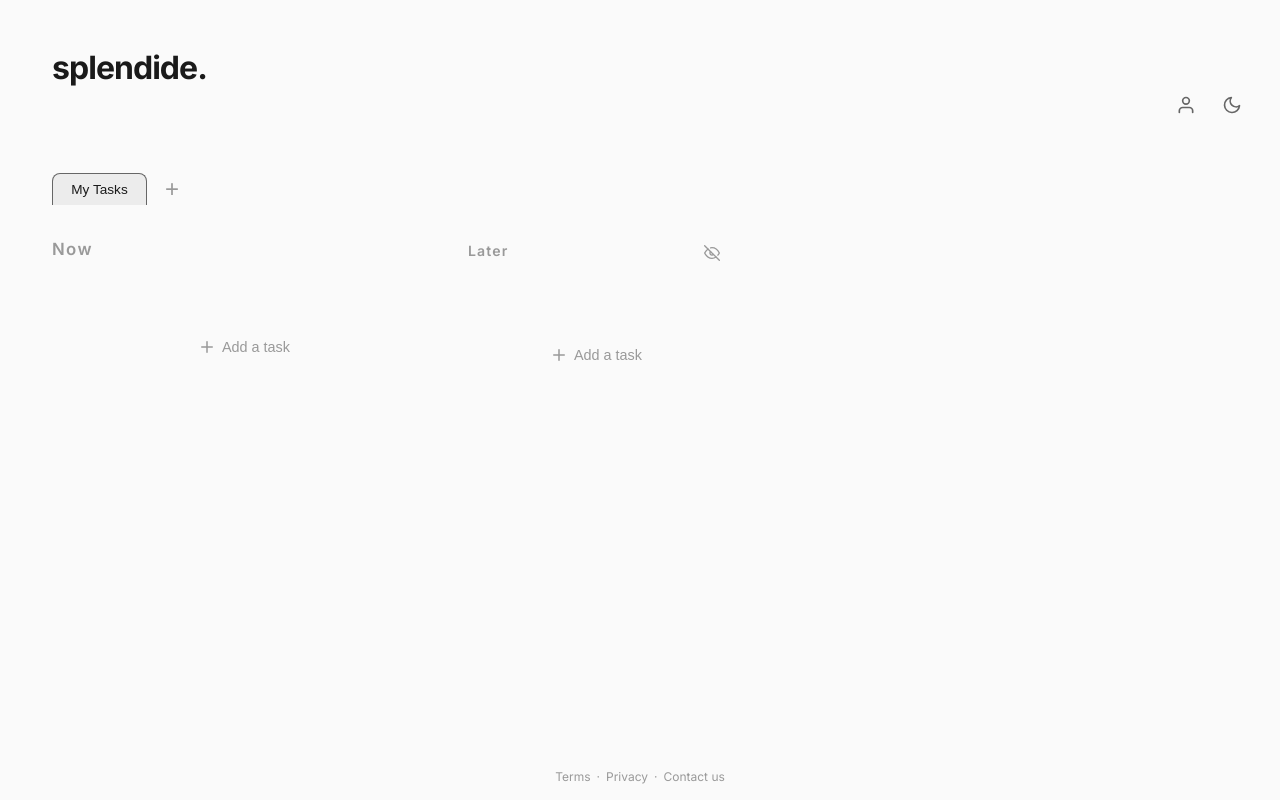
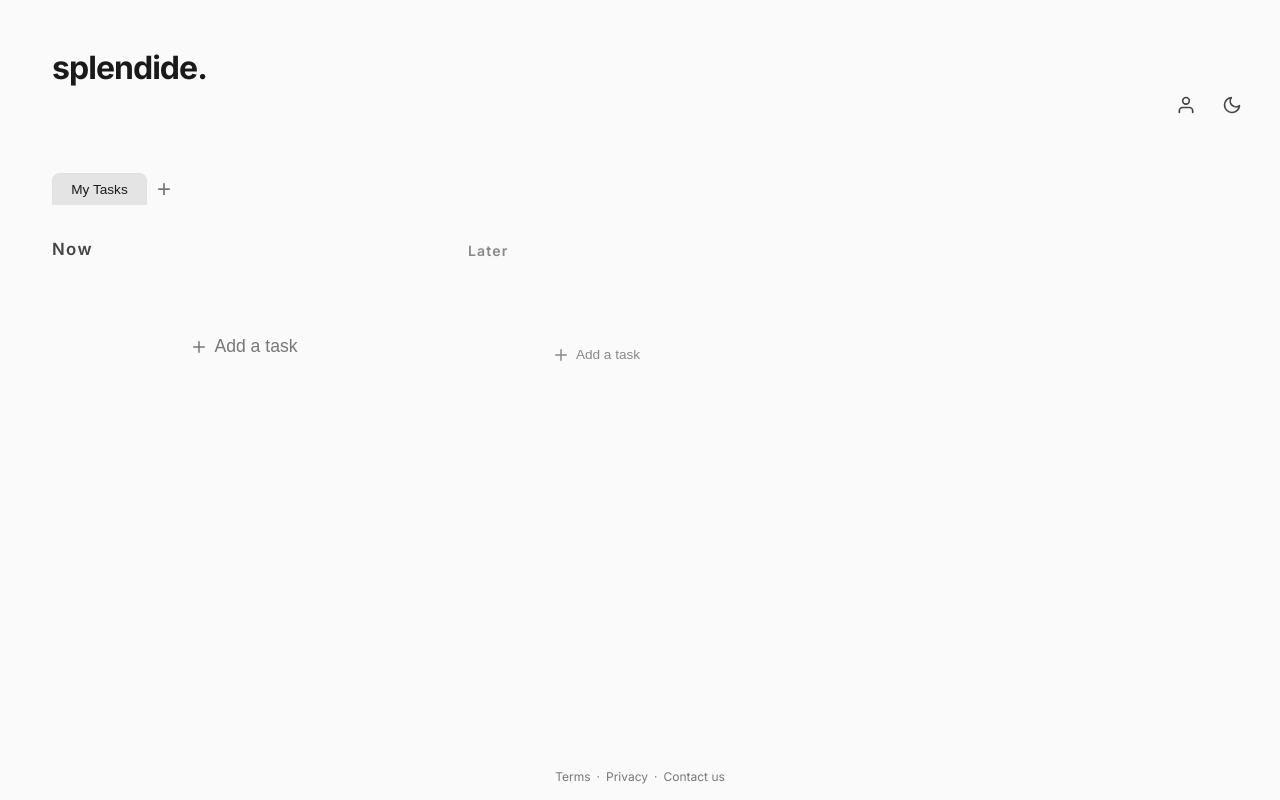
Before and after one commit to NeoIsThere/splendide-frontend, an Angular app: page / in a window 1280 px wide. Built offline with nearby package versions, Linux system fonts and the light colour scheme.

Commit message:
deployed

```diff
--- a/src/app/pages/home/home.component.html
+++ b/src/app/pages/home/home.component.html
@@ -703,7 +703,10 @@
               Add a task
             </button>
           } @else {
-            <button class="add-btn" (click)="startAdding()" aria-label="Add a new task">+</button>
+            <button class="add-btn" (click)="startAdding()" aria-label="Add a new task">
+              <span class="add-btn-plus">+</span>
+              <span class="add-btn-hover-label">Add a task</span>
+            </button>
           }
         }
         </div><!-- /.main-drop-zone -->
@@ -740,7 +743,6 @@
     <div class="my-list-col secondary-section" #secondarySection>
       <div class="my-secondary-list-container">
         <div class="sec-header">
-          @if (secondaryVisible()) {
           @if (editingSecondaryTitle()) {
             <input
               class="list-title-input sec-title-input"
@@ -757,59 +759,11 @@
               {{ secondaryTitle() }}
             </h2>
           }
-            <div class="my-second-list-buttons">
-              <button
-                class="icon-btn-sm"
-                (click)="toggleSecondaryVisibility()"
-                aria-label="Hide secondary tasks"
-              >
-                <svg
-                  width="16"
-                  height="16"
-                  viewBox="0 0 24 24"
-                  fill="none"
-                  stroke="currentColor"
-                  stroke-width="2"
-                  stroke-linecap="round"
-                  stroke-linejoin="round"
-                  aria-hidden="true"
-                >
-                  <path
-                    d="M17.94 17.94A10.07 10.07 0 0 1 12 20c-7 0-11-8-11-8a18.45 18.45 0 0 1 5.06-5.94M9.9 4.24A9.12 9.12 0 0 1 12 4c7 0 11 8 11 8a18.5 18.5 0 0 1-2.16 3.19m-6.72-1.07a3 3 0 1 1-4.24-4.24"
-                  />
-                  <line x1="1" y1="1" x2="23" y2="23" />
-                </svg>
-              </button>
-            </div>
-          } @else {
-            <button
-              class="icon-btn-sm sec-eye-btn-collapsed"
-              (click)="toggleSecondaryVisibility()"
-              aria-label="Show secondary tasks"
-            >
-              <svg
-                width="16"
-                height="16"
-                viewBox="0 0 24 24"
-                fill="none"
-                stroke="currentColor"
-                stroke-width="2"
-                stroke-linecap="round"
-                stroke-linejoin="round"
-                aria-hidden="true"
-              >
-                <path d="M1 12s4-8 11-8 11 8 11 8-4 8-11 8-11-8-11-8z" />
-                <circle cx="12" cy="12" r="3" />
-              </svg>
-            </button>
-          }
         </div>
 
         <p
           class="counter counter-sec"
-          [class.counter-invisible]="
-            !secondaryVisible() || secondaryCount() === 0 || secondaryCompletedCount() === 0
-          "
+          [class.counter-invisible]="secondaryCount() === 0 || secondaryCompletedCount() === 0"
         >
           {{ secondaryCompletedCount() }} / {{ secondaryCount() }}
         </p>
@@ -824,7 +778,6 @@
         >
         <div
           class="task-list"
-          [class.visually-hidden]="!secondaryVisible()"
           role="list"
           aria-label="Secondary tasks"
         >
@@ -1164,7 +1117,8 @@
                 (click)="startAddingSecondary()"
                 aria-label="Add a secondary task"
               >
-                +
+                <span class="add-btn-plus">+</span>
+                <span class="add-btn-hover-label">Add a task</span>
               </button>
             }
           }
--- a/src/app/pages/home/home.component.scss
+++ b/src/app/pages/home/home.component.scss
@@ -260,8 +260,19 @@ $ease: cubic-bezier(0.4, 0, 0.2, 1);
   gap: 10px;
   padding: 0 0 8px 32px;
   overflow-x: auto;
-  scrollbar-width: none;
-  &::-webkit-scrollbar { display: none; }
+  scrollbar-width: thin;
+  scrollbar-color: var(--border) transparent;
+
+  &::-webkit-scrollbar {
+    height: 2px;
+  }
+  &::-webkit-scrollbar-track {
+    background: transparent;
+  }
+  &::-webkit-scrollbar-thumb {
+    background: var(--border);
+    border-radius: 1px;
+  }
 
   @media (max-width: 768px) {
     display: none;
@@ -353,7 +364,8 @@ $ease: cubic-bezier(0.4, 0, 0.2, 1);
   .section-tab.active & {
     color: var(--text-primary, #222);
     background: var(--active-tab-bg, rgba(128,128,128,0.12));
-    border-color: var(--text-secondary, #888);
+    border-color: var(--border);
+    outline: none;
   }
 }
 
@@ -506,14 +518,14 @@ $ease: cubic-bezier(0.4, 0, 0.2, 1);
   scrollbar-color: rgba(128, 128, 128, 0.2) transparent;
 
   &::-webkit-scrollbar {
-    width: 3px;
+    width: 1px;
   }
   &::-webkit-scrollbar-track {
     background: transparent;
   }
   &::-webkit-scrollbar-thumb {
     background: rgba(128, 128, 128, 0.2);
-    border-radius: 2px;
+    border-radius: 1px;
   }
 }
 
@@ -556,20 +568,42 @@ $ease: cubic-bezier(0.4, 0, 0.2, 1);
     justify-content: flex-start;
     overflow-y: auto;
     overflow-x: hidden;
+    padding: 0 8px;
+    margin: 0 -8px;
+  }
+
+  .icon-btn-sm {
+    color: var(--text-sec-list);
+  }
+
+  .add-btn {
+    color: var(--text-sec-list);
+  }
+
+  .add-subtask-btn {
+    color: var(--text-sec-list);
+  }
+
+  .clear-btn {
+    color: var(--text-sec-list);
+  }
+
+  .check-btn {
+    border-color: var(--text-sec-list);
   }
 
   scrollbar-width: thin;
   scrollbar-color: rgba(128, 128, 128, 0.2) transparent;
 
   &::-webkit-scrollbar {
-    width: 3px;
+    width: 1px;
   }
   &::-webkit-scrollbar-track {
     background: transparent;
   }
   &::-webkit-scrollbar-thumb {
     background: rgba(128, 128, 128, 0.2);
-    border-radius: 2px;
+    border-radius: 1px;
   }
 }
 
@@ -756,7 +790,7 @@ $ease: cubic-bezier(0.4, 0, 0.2, 1);
     text-overflow: ellipsis;
     white-space: nowrap;
     max-width: calc(100% - 32px);
-
+    color: var(--text-sec-list);
   }
 
   @media (max-width: 768px) {
@@ -782,10 +816,10 @@ $ease: cubic-bezier(0.4, 0, 0.2, 1);
 // ─── Secondary drop zone ─────────────────────────────────
 .sec-drop-zone {
   min-height: 200px;
-  margin-bottom: 24px;
 
   @media (max-width: 768px) {
     min-height: 80px;
+    margin-bottom: 32px;
   }
 }
 
@@ -803,11 +837,18 @@ $ease: cubic-bezier(0.4, 0, 0.2, 1);
 
 // ─── Main task item ────────────────────────────────────────
 .task-item {
-  padding: 14px 0;
-  transition: opacity 0.4s $ease;
+  padding: 14px 10px;
+  margin: 0 -10px;
+  border-radius: 6px;
+  transition: opacity 0.4s $ease, background 0.15s $ease, box-shadow 0.15s $ease;
 
   &.done {
     opacity: 0.5;
+  }
+
+  &:hover,
+  &:focus-within {
+    background: var(--task-hover-bg, rgba(128, 128, 128, 0.05));
   }
 }
 
@@ -998,11 +1039,11 @@ $ease: cubic-bezier(0.4, 0, 0.2, 1);
   color: var(--text-muted);
   cursor: pointer;
   padding: 4px 0;
-  font-size: 1.8rem;
   line-height: 1;
-  display: block;
+  display: flex;
+  align-items: center;
+  gap: 10px;
   width: 100%;
-  text-align: center;
   transition: color 0.2s $ease;
 
   &:hover {
@@ -1015,8 +1056,37 @@ $ease: cubic-bezier(0.4, 0, 0.2, 1);
   }
 }
 
+.add-btn-plus {
+  font-size: 1.8rem;
+  line-height: 1;
+}
+
+.add-btn-hover-label {
+  font-size: 1.1rem;
+  font-weight: 400;
+  opacity: 0;
+  transition: opacity 0.15s $ease;
+  white-space: nowrap;
+
+  .add-btn:hover & {
+    opacity: 1;
+  }
+}
+
 .add-btn-sec {
   font-size: 1.4rem;
+
+  .add-btn-plus {
+    font-size: 1.4rem;
+  }
+
+  .add-btn-hover-label {
+    font-size: 0.85rem;
+  }
+}
+
+.add-btn-empty.add-btn-sec {
+  font-size: 0.85rem;
 }
 
 // ─── Clear list button ─────────────────────────────────────
@@ -1096,7 +1166,7 @@ $ease: cubic-bezier(0.4, 0, 0.2, 1);
   align-items: center;
   justify-content: center;
   gap: 6px;
-  font-size: 0.9rem;
+  font-size: 1.1rem;
   width: 100%;
   text-align: center;
 }
@@ -1169,11 +1239,18 @@ $ease: cubic-bezier(0.4, 0, 0.2, 1);
 
 // ─── Secondary task item ──────────────────────────────────
 .sec-task-item {
-  padding: 10px 0;
-  transition: opacity 0.4s $ease;
+  padding: 10px 8px;
+  margin: 0 -8px;
+  border-radius: 6px;
+  transition: opacity 0.4s $ease, background 0.15s $ease, box-shadow 0.15s $ease;
 
   &.done {
     opacity: 0.5;
+  }
+
+  &:hover,
+  &:focus-within {
+    background: var(--task-hover-bg, rgba(128, 128, 128, 0.05));
   }
 }
 
@@ -1188,6 +1265,7 @@ $ease: cubic-bezier(0.4, 0, 0.2, 1);
   min-width: 0;
   font-size: 0.88rem;
   font-weight: 400;
+  color: var(--text-sec-list);
   cursor: text;
   overflow-wrap: break-word;
   transition: color 0.2s $ease;
@@ -1308,6 +1386,15 @@ $ease: cubic-bezier(0.4, 0, 0.2, 1);
   margin: 0 0 6px;
 }
 
+// Main list non-item text is more prominent than secondary
+.main-list-title {
+  color: var(--text-secondary);
+}
+
+.main-section .counter {
+  color: var(--text-secondary);
+}
+
 .sec-title-input {
   flex: 1;
 }
@@ -1356,20 +1443,22 @@ $ease: cubic-bezier(0.4, 0, 0.2, 1);
   @media (min-width: 768px) {
     overflow-y: auto;
     overflow-x: hidden;
+    padding: 0 10px;
+    margin: 0 -10px;
   }
 
   scrollbar-width: thin;
   scrollbar-color: rgba(128, 128, 128, 0.2) transparent;
 
   &::-webkit-scrollbar {
-    width: 3px;
+    width: 1px;
   }
   &::-webkit-scrollbar-track {
     background: transparent;
   }
   &::-webkit-scrollbar-thumb {
     background: rgba(128, 128, 128, 0.2);
-    border-radius: 2px;
+    border-radius: 1px;
   }
 }
 
--- a/src/styles.scss
+++ b/src/styles.scss
@@ -23,12 +23,15 @@ body {
   --card: #ffffff;
   --text-primary: #1a1a1a;
   --text: #1a1a1a;
-  --text-muted: #999;
-  --text-secondary: #666;
-  --text-muted-secondary: #b0b0b0;
+  --text-muted: #777;
+  --text-secondary: #444;
+  --text-muted-secondary: #999;
+  --text-sec-list: #888;
   --border: #e0e0e0;
   --hover: rgba(0, 0, 0, 0.05);
   --accent: #1a1a1a;
+  --active-tab-bg: rgba(0, 0, 0, 0.09);
+  --task-hover-bg: rgba(0, 0, 0, 0.035);
 }
 
 // ─── Dark theme — monochrome (black + tones of grey/white) ─
@@ -38,12 +41,15 @@ body.dark {
   --card: #1a1a1a;
   --text-primary: #e0e0e0;
   --text: #e0e0e0;
-  --text-muted: #666;
-  --text-secondary: #999;
+  --text-muted: #888;
+  --text-secondary: #b0b0b0;
   --text-muted-secondary: #555;
+  --text-sec-list: #666;
   --border: #2a2a2a;
   --hover: rgba(255, 255, 255, 0.06);
   --accent: #e0e0e0;
+  --active-tab-bg: rgba(255, 255, 255, 0.1);
+  --task-hover-bg: rgba(255, 255, 255, 0.05);
 }
 
 // ─── Auth pages ────────────────────────────────────────────
```
Also changed, not shown: 2 other files (tests, documents, lock files or other folders). Lines whose indentation alone changed are shown as unchanged.
